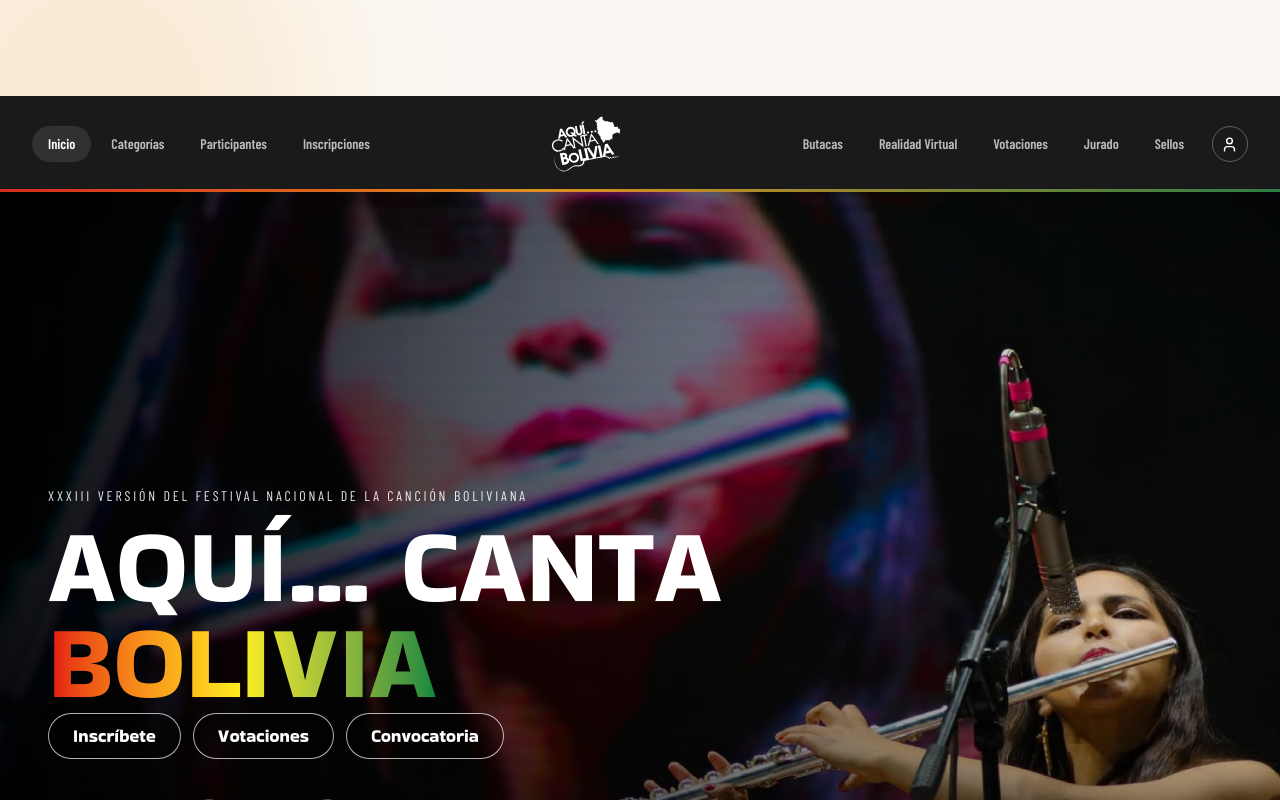
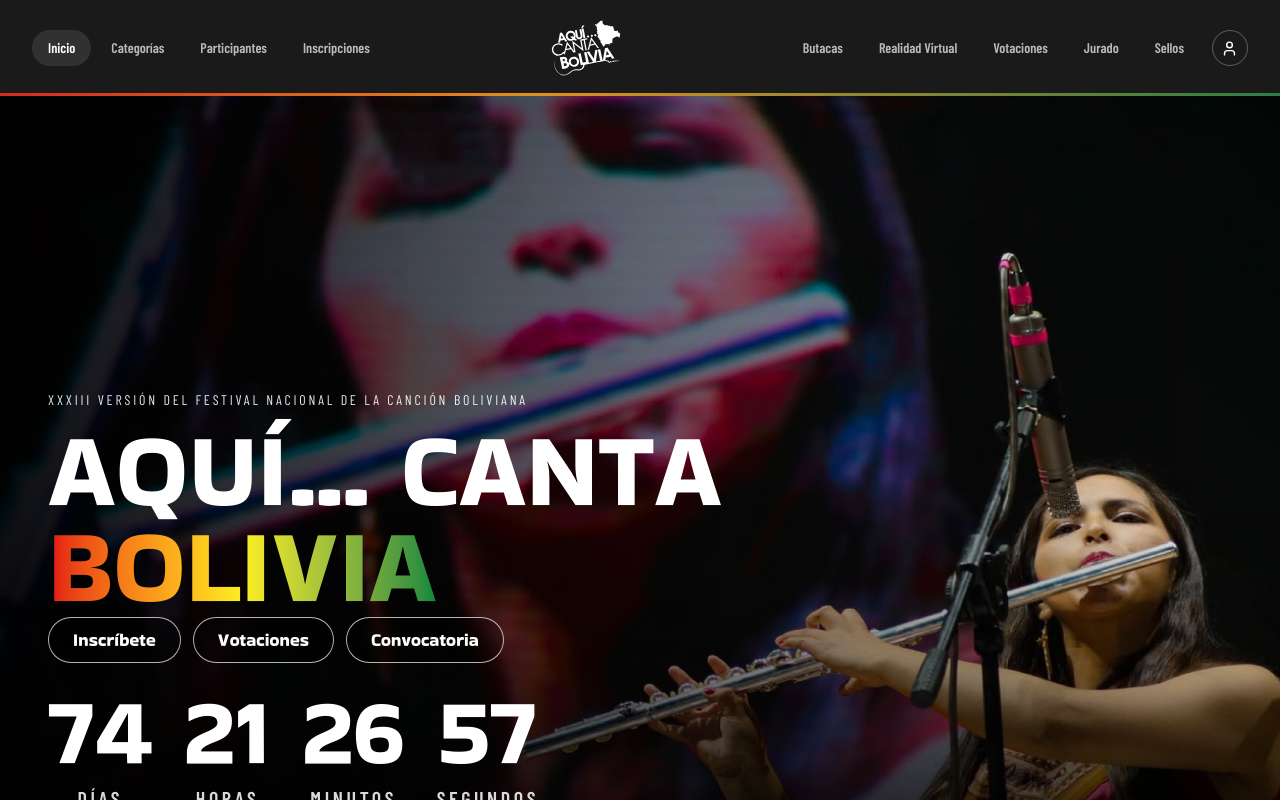
Before and after one commit to 69Sukuna/Senapi-AquiCanta, a Next.js app in the folder apps/web/: page / in a window 1280 px wide. Shown: the top 800 px of the page. Built offline with nearby package versions, Linux system fonts and the light colour scheme; a web font is replaced by a local one.

Commit message:
arreglo navbar

```diff
--- a/apps/web/src/app/globals.css
+++ b/apps/web/src/app/globals.css
@@ -148,22 +148,6 @@
     /* Compensa la barra de navegación mobile, que es fija abajo (ver
        Navbar.tsx) — si no, el contenido de más abajo queda tapado. */
     padding-bottom: calc(64px + env(safe-area-inset-bottom));
-  }
-}
-
-/* Compensa el nav de escritorio, que es `fixed` (ver Navbar.tsx) — al salir
-   del flujo del documento, si no reservamos este espacio arriba el contenido
-   de cada página empieza tapado detrás de la barra. Los valores (80px/96px)
-   son la altura real del nav en cada breakpoint (h-20 y lg:h-24). */
-@media (min-width: 768px) {
-  body {
-    padding-top: 80px;
-  }
-}
-
-@media (min-width: 1024px) {
-  body {
-    padding-top: 96px;
   }
 }
 
```
